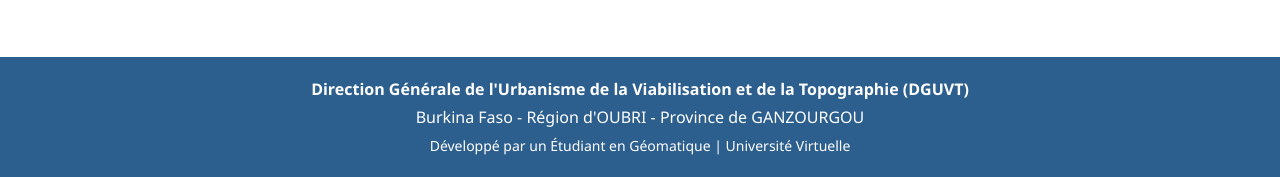
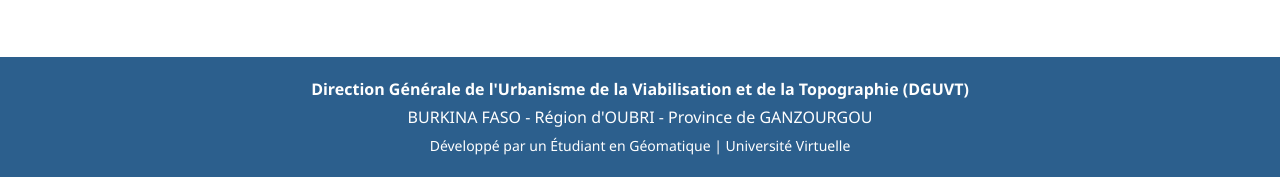
Before and after one commit to ilboudotyh0505-ops/sdau-zorgho, a Django app: page /login/ in a window 1280 px wide. Shown: the part 623-800 px from the top of the page. Run offline with Django 4.2, Linux system fonts and the light colour scheme.

Commit message:
Mise à jour templates et fichier exemple .env

```diff
--- a/templates/base.html
+++ b/templates/base.html
@@ -116,7 +116,7 @@
         <p class="mb-1">
             <strong>Direction Générale de l'Urbanisme de la Viabilisation et de la Topographie (DGUVT)</strong>
         </p>
-        <p class="mb-1">Burkina Faso - Région d'OUBRI - Province de GANZOURGOU</p>
+        <p class="mb-1">BURKINA FASO - Région d'OUBRI - Province de GANZOURGOU</p>
         <p class="mb-0">
             <small>Développé par un Étudiant en Géomatique | Université Virtuelle</small>
         </p>
```
Also changed, not shown: 1 other file.
